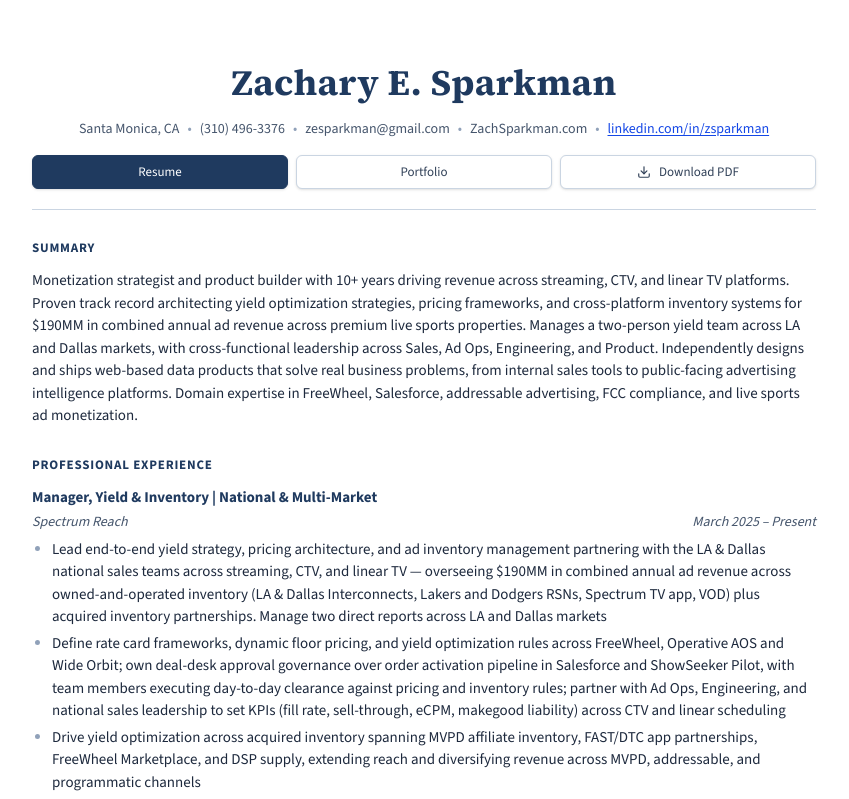
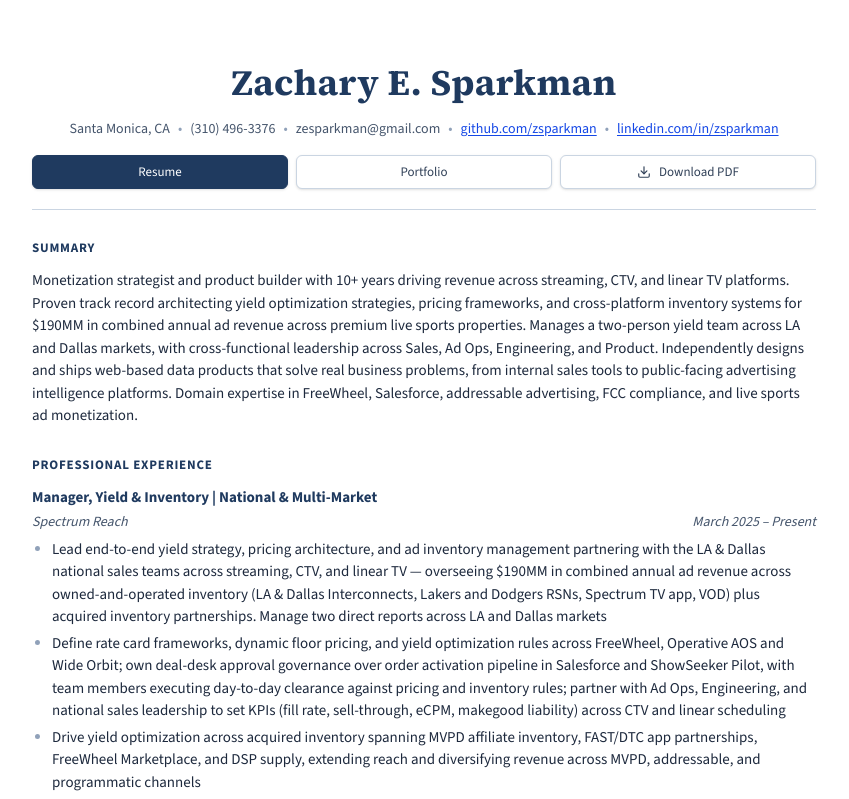
Before and after one commit to zsparkman/portfolio, a Next.js app: page / in a window 1280 px wide. Shown: the top 799 px of the page, without its empty margins (216-1065 px from the left). Built offline with nearby package versions, Linux system fonts and the light colour scheme; no server answers.

Commit message:
updates #2

```diff
--- a/src/components/PageShell.tsx
+++ b/src/components/PageShell.tsx
@@ -48,7 +48,15 @@
             zesparkman@gmail.com
           </a>
           <Sep />
-          ZachSparkman.com
+          <a
+            href="https://github.com/zsparkman"
+            className="text-blue-700 underline underline-offset-2 hover:text-blue-900"
+            target="_blank"
+            rel="noopener noreferrer"
+            onClick={() => posthog.capture("github_clicked")}
+          >
+            github.com/zsparkman
+          </a>
           <Sep />
           <a
             href="https://linkedin.com/in/zsparkman"
```
Also changed, not shown: 1 other file (tests, documents, lock files or other folders).
